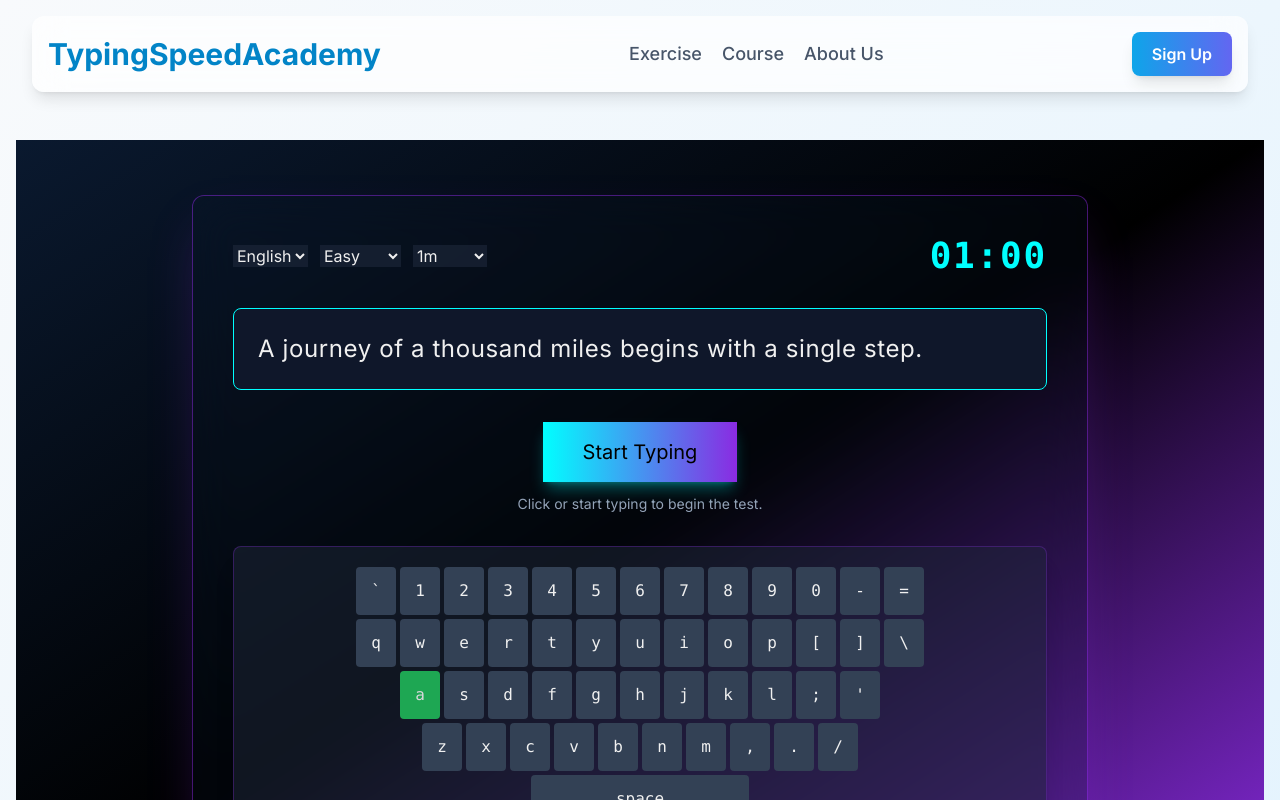
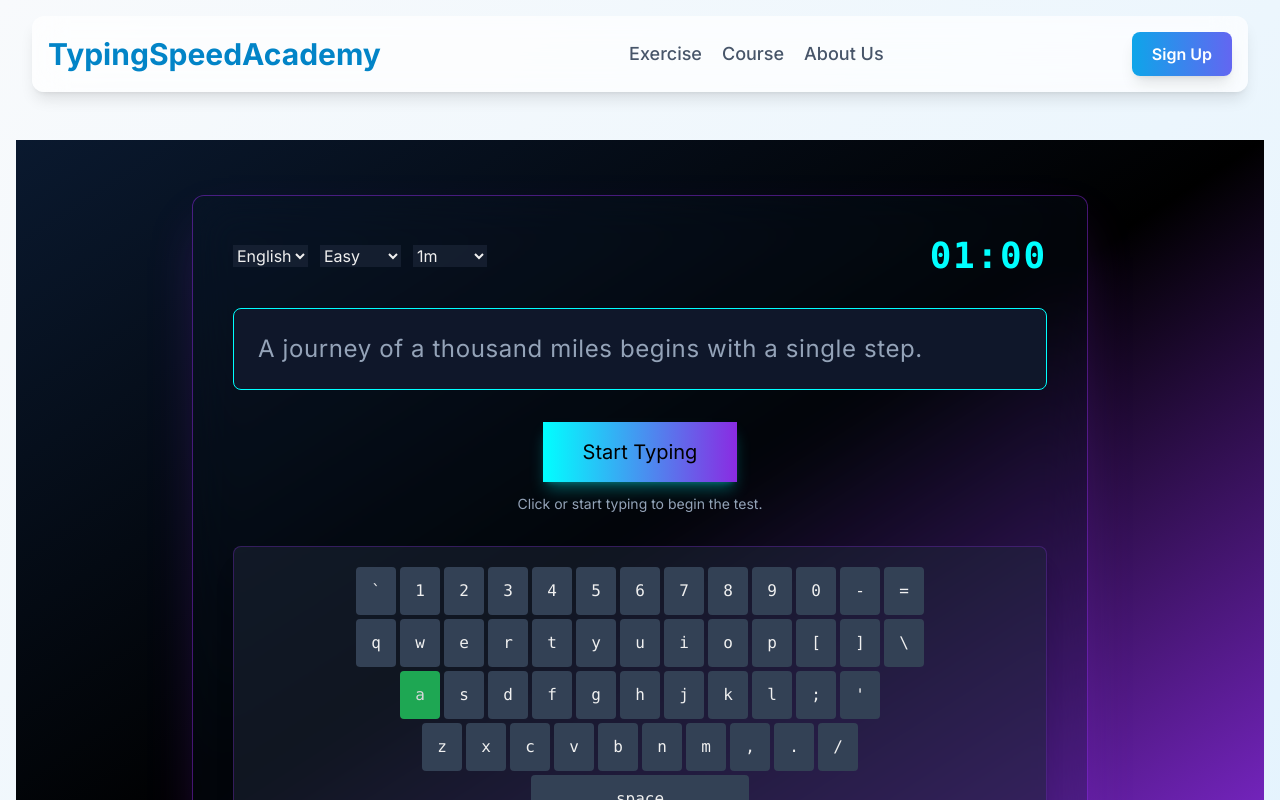
Before and after one commit to typingspeedacademy/typingspeedacadem, a Next.js app: page /typing-test/typing-exercise in a window 1280 px wide. Shown: the top 800 px of the page. Built offline with nearby package versions, Linux system fonts and the light colour scheme.

Commit message:
Add files via upload

```diff
--- a/src/app/typing-test/typing-exercise/page.tsx
+++ b/src/app/typing-test/typing-exercise/page.tsx
@@ -490,14 +490,7 @@ export default function TypingExercisePage() {
                   {preTestCountdown}
                 </div>
               ) : (
-                currentSentence.split('').map((char: string, index: number) => {
-                  let charClass = '';
-                  if (index < typedText.length) {
-                    charClass = char === typedText[index] ? 'text-green-400' : 'text-red-500 underline';
-                  }
-                  if (index === typedText.length) charClass += ' animate-pulse-cursor'; // Simple cursor
-                  return <span key={index} className={charClass}>{char}</span>;
-                })
+                getHighlightedText()
               )}
             </div>
 
```
